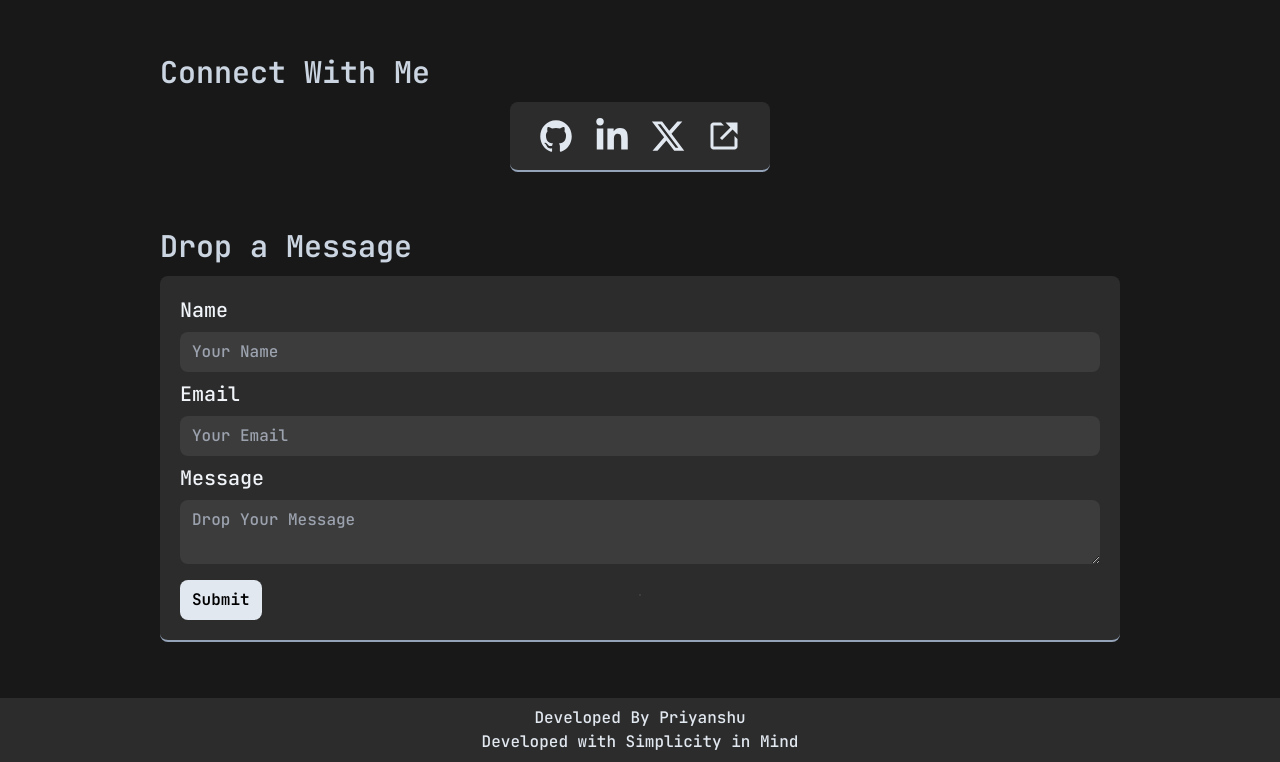
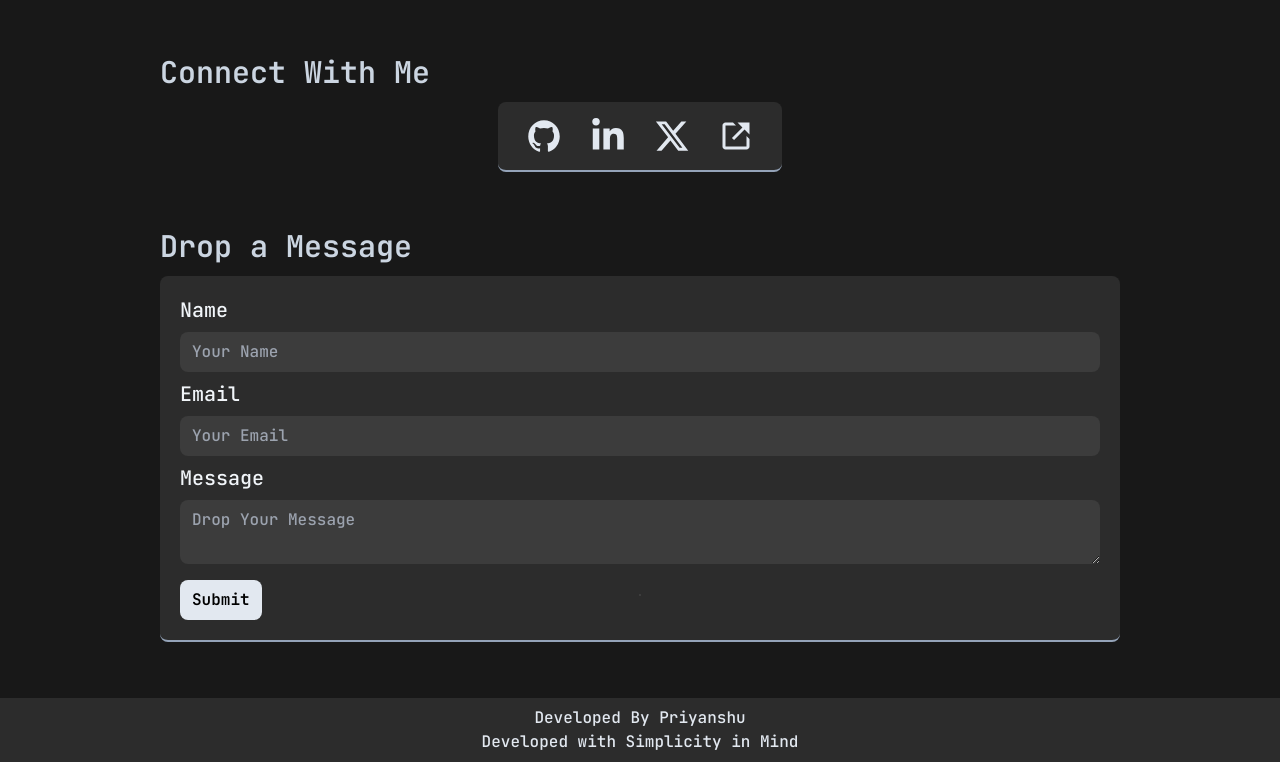
Before and after one commit to NvmeSensor/Portfolio, a Next.js app: page / in a window 1280 px wide. Shown: the part 2205-2967 px from the top of the page. Built offline with nearby package versions, Linux system fonts and the light colour scheme.

Commit message:
portfolio

```diff
--- a/components/home/Contact.jsx
+++ b/components/home/Contact.jsx
@@ -36,7 +36,7 @@ const Contact = () => {
                 <div className='flex justify-center items-center gap-4 self-start'>
                     <h1 className='text-3xl font-semibold self-start text-slate-300 flex gap-2 items-center'>Connect With Me</h1>
                 </div>
-                <div className='flex flex-wrap justify-center items-center gap-5 px-7 py-4 rounded-lg border-b-2 border-slate-400 card'>
+                <div className='flex flex-wrap justify-center items-center gap-7 px-7 py-4 rounded-lg border-b-2 border-slate-400 card'>
                     {conxtants.map((conxtant, index) => (
                         <Link href={conxtant.url} key={index} target='blank' className='text-4xl text-slate-200 hover:text-slate-400 transition ease-in-out'>
                             {conxtant.icon}
```
